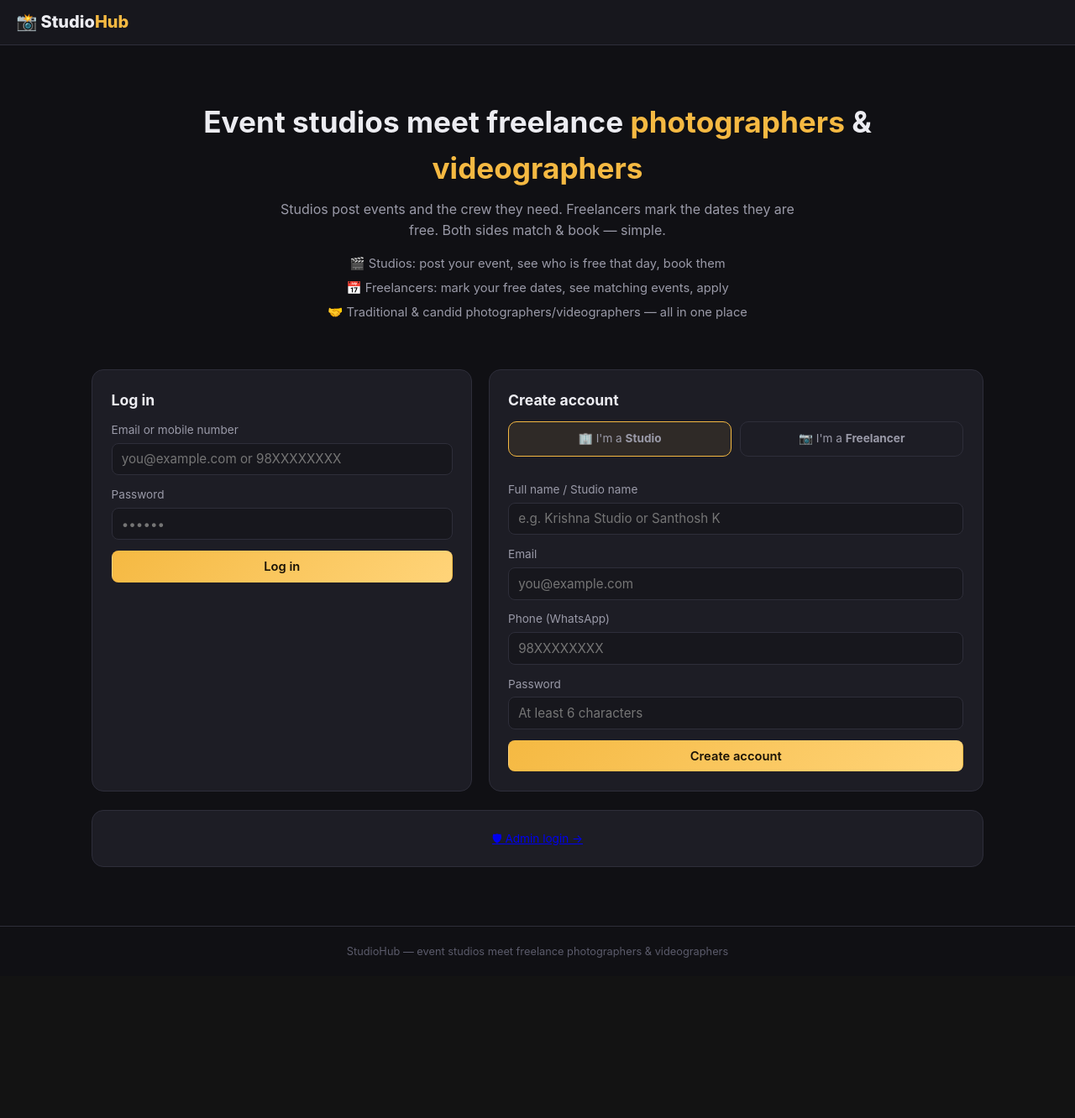
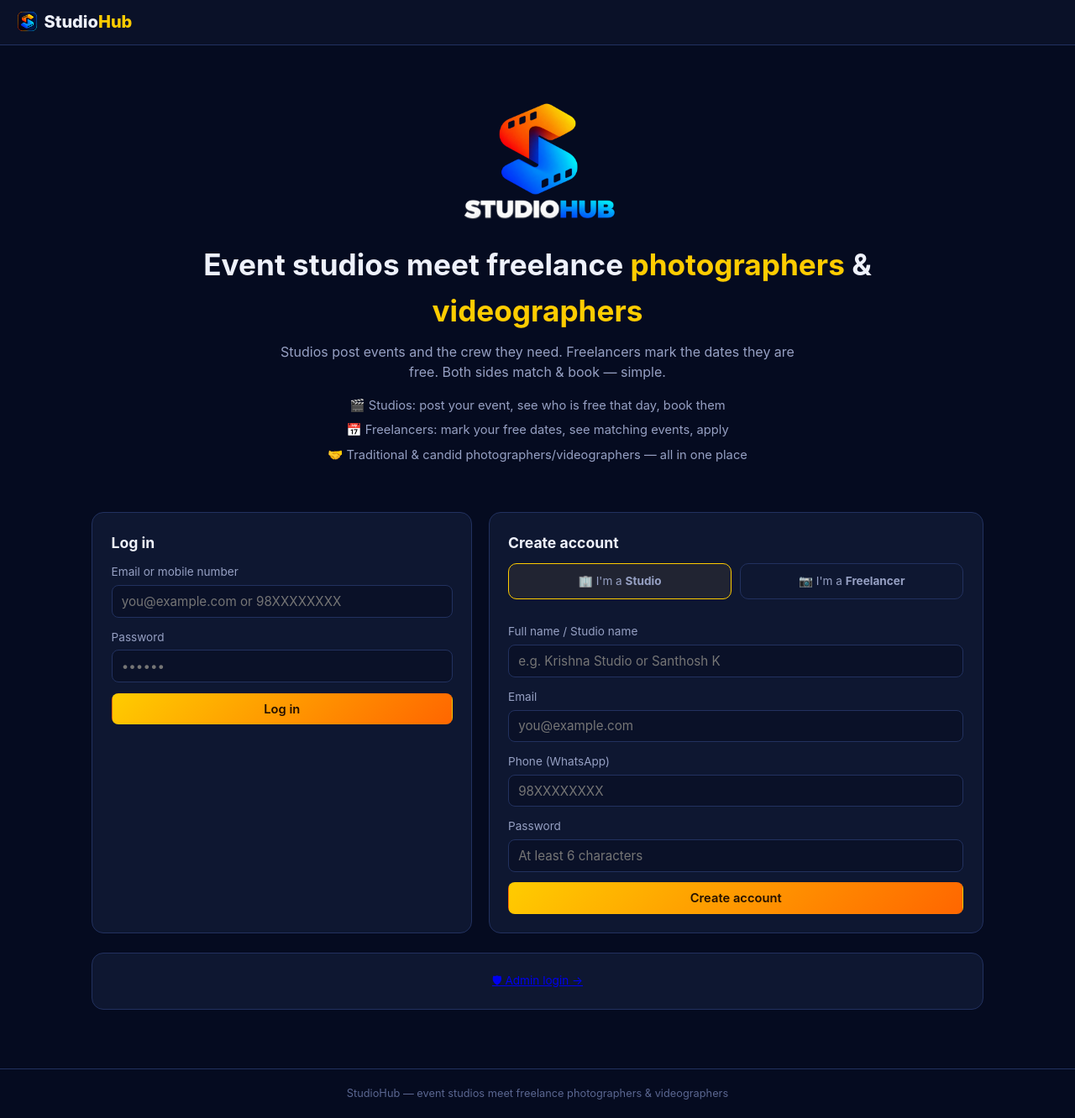
Before and after one commit to SKbroadcast/studiohub, a Flask app: page / in a window 1280 px wide. Shown: the whole page at 84% size. Before the commit the page ends 1141 px from the top, so only its background shows below. Run offline with Flask 3, Linux system fonts and the light colour scheme.

Commit message:
Add files via upload

```diff
--- a/static/style.css
+++ b/static/style.css
@@ -1,17 +1,17 @@
 :root {
-  --bg: #101014;
-  --bg2: #17171d;
-  --card: #1d1d25;
-  --card2: #23232d;
-  --border: #2e2e3a;
-  --text: #ececf1;
-  --muted: #9a9aa8;
-  --accent: #f5b942;
-  --accent2: #ffd479;
+  --bg: #050b20;
+  --bg2: #0a1128;
+  --card: #0e1731;
+  --card2: #142044;
+  --border: #22315f;
+  --text: #eef1fb;
+  --muted: #96a0c3;
+  --accent: #ffcc00;
+  --accent2: #ff6600;
   --ok: #3ecf8e;
-  --wait: #6ea8fe;
+  --wait: #00a2ff;
   --hot: #ff7b6b;
-  --dim: #5b5b6b;
+  --dim: #5a6690;
 }
 
 * { box-sizing: border-box; margin: 0; padding: 0; }
@@ -93,7 +93,7 @@ input[type="date"] { color-scheme: dark; }
   padding: 0.55rem 1.1rem; font-size: 0.92rem; font-weight: 600;
   cursor: pointer; text-decoration: none; text-align: center; font-family: inherit;
 }
-.btn-primary { background: linear-gradient(135deg, var(--accent), var(--accent2)); color: #1a1206; }
+.btn-primary { background: linear-gradient(135deg, var(--accent), var(--accent2)); color: #241000; }
 .btn-primary:hover { filter: brightness(1.08); }
 .btn-outline { background: transparent; border-color: var(--border); color: var(--text); }
 .btn-outline:hover { border-color: var(--accent); }
--- a/templates/admin_base.html
+++ b/templates/admin_base.html
@@ -4,6 +4,10 @@
 <meta charset="UTF-8">
 <meta name="viewport" content="width=device-width, initial-scale=1.0">
 <title>Admin — StudioHub</title>
+<link rel="manifest" href="/static/manifest.json">
+<link rel="icon" type="image/png" sizes="48x48" href="/static/icons/icon-48.png">
+<link rel="apple-touch-icon" sizes="180x180" href="/static/icons/icon-180.png">
+<meta name="theme-color" content="#0a1128">
 <link rel="stylesheet" href="/static/style.css">
 <style>
 .stat-grid{display:grid;grid-template-columns:repeat(auto-fit,minmax(140px,1fr));gap:.8rem;margin-bottom:1.2rem}
--- a/templates/admin_login.html
+++ b/templates/admin_login.html
@@ -4,12 +4,16 @@
 <meta charset="UTF-8">
 <meta name="viewport" content="width=device-width, initial-scale=1.0">
 <title>Admin Login — StudioHub</title>
+<link rel="manifest" href="/static/manifest.json">
+<link rel="icon" type="image/png" sizes="48x48" href="/static/icons/icon-48.png">
+<link rel="apple-touch-icon" sizes="180x180" href="/static/icons/icon-180.png">
+<meta name="theme-color" content="#0a1128">
 <link rel="stylesheet" href="/static/style.css">
 </head>
 <body>
 <main class="container" style="max-width:420px;margin-top:8vh">
   <div class="hero" style="padding:1rem 0">
-    <h1>🛡 Studio<span style="color:var(--accent)">Hub</span> Admin</h1>
+    <h1><img src="/static/icons/icon-48.png" alt="StudioHub" style="height:1.1em;vertical-align:-0.2em;border-radius:5px"> Studio<span style="color:var(--accent)">Hub</span> Admin</h1>
     <p class="sub" style="margin-bottom:1rem">Super admin control panel</p>
   </div>
   {% with messages = get_flashed_messages(with_categories=true) %}
--- a/templates/base.html
+++ b/templates/base.html
@@ -4,11 +4,15 @@
 <meta charset="UTF-8">
 <meta name="viewport" content="width=device-width, initial-scale=1.0">
 <title>{% block title %}StudioHub{% endblock %} — StudioHub</title>
+<link rel="manifest" href="{{ url_for('static', filename='manifest.json') }}">
+<link rel="icon" type="image/png" sizes="48x48" href="{{ url_for('static', filename='icons/icon-48.png') }}">
+<link rel="apple-touch-icon" sizes="180x180" href="{{ url_for('static', filename='icons/icon-180.png') }}">
+<meta name="theme-color" content="#0a1128">
 <link rel="stylesheet" href="{{ url_for('static', filename='style.css') }}">
 </head>
 <body>
 <nav class="nav">
-  <a class="brand" href="{{ url_for('landing') }}">📸 Studio<span>Hub</span></a>
+  <a class="brand" href="{{ url_for('landing') }}"><img src="{{ url_for('static', filename='icons/icon-48.png') }}" alt="StudioHub logo" style="height:1.35em;vertical-align:-0.3em;border-radius:5px;margin-right:2px"> Studio<span>Hub</span></a>
   {% if user %}
     <div class="nav-right">
       <a href="{{ url_for('browse_events') }}" class="nav-link">Events</a>
--- a/templates/landing.html
+++ b/templates/landing.html
@@ -2,6 +2,8 @@
 {% block title %}Login / Register{% endblock %}
 {% block content %}
 <section class="hero">
+  <img src="{{ url_for('static', filename='icons/logo-full.png') }}" alt="StudioHub"
+       style="height:150px;width:auto;margin-bottom:.8rem">
   <h1>Event studios meet freelance <em>photographers</em> & <em>videographers</em></h1>
   <p class="sub">Studios post events and the crew they need. Freelancers mark the dates they are free. Both sides match & book — simple.</p>
   <div class="hero-points">
```
Also changed, not shown: static/icons/icon-180.png (added), static/icons/icon-192.png (added), static/icons/icon-32.png (added), static/icons/icon-48.png (added), static/icons/icon-512.png (added), static/icons/icon-maskable-512.png (added), static/icons/logo-full.png (added), static/manifest.json (added), 1 other file.
